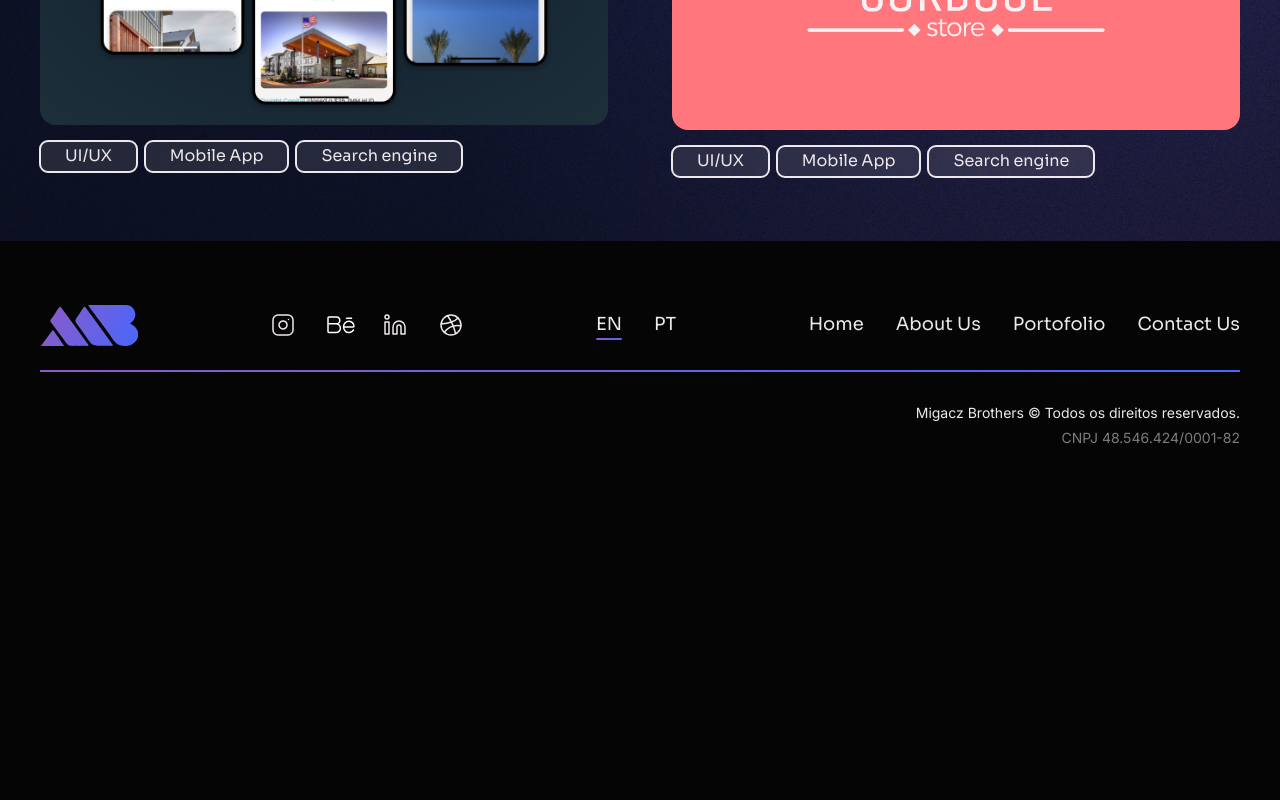
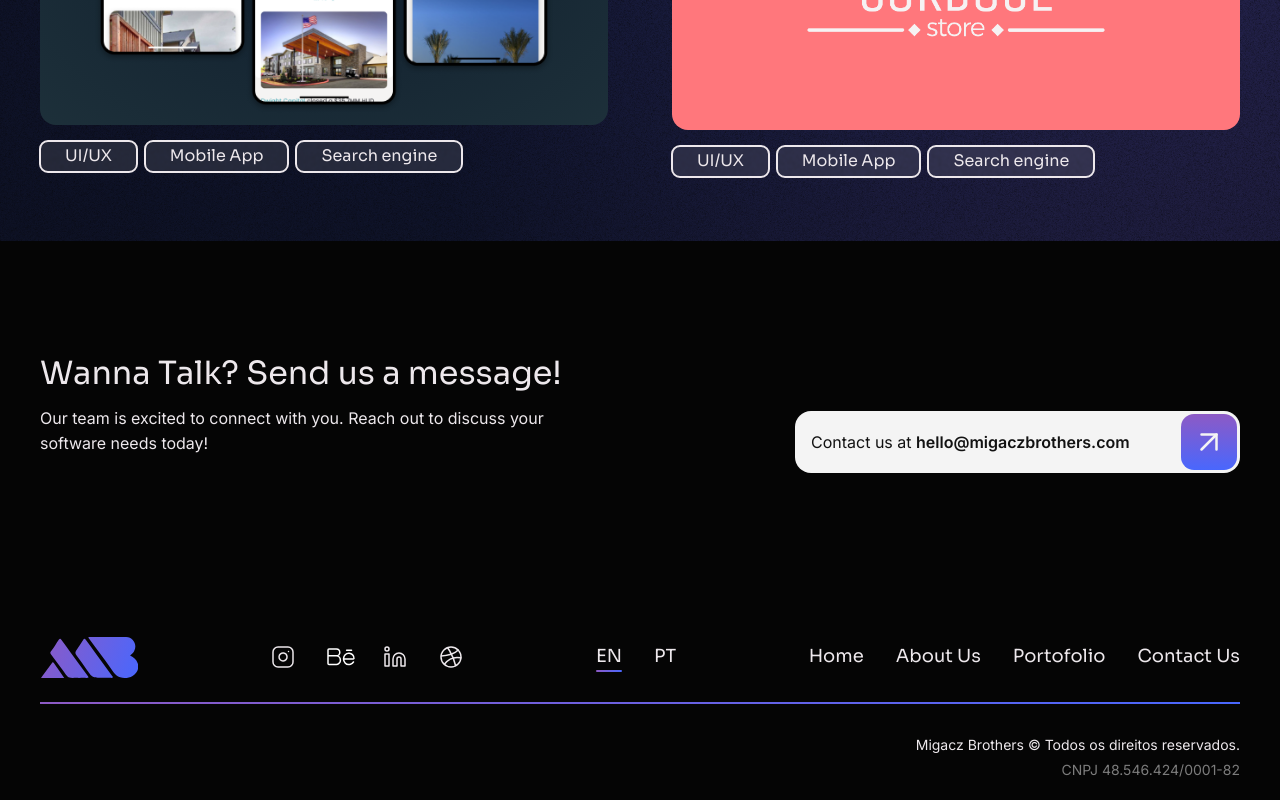
Before and after one commit to Migacz-Brothers/migacz-brothers, a Next.js app: page / in a window 1280 px wide. Shown: the part 2397-3197 px from the top of the page. Before the commit the page ends 2865 px from the top, so only its background shows below. Built offline with nearby package versions, Linux system fonts and the light colour scheme.

Commit message:
add ContactUs

```diff
--- a/app/page.tsx
+++ b/app/page.tsx
@@ -1,6 +1,7 @@
 import Hero from '@/components/Hero';
 import AboutUs from '@/components/AboutUs';
 import Portfolio from '@/components/Portfolio';
+import ContactUs from '@/components/ContactUs/ContactUs';
 
 export default function Home() {
   return (
@@ -8,6 +9,7 @@ export default function Home() {
       <Hero />
       <AboutUs />
       <Portfolio />
+      <ContactUs />
     </main>
   );
 }
--- /dev/null
+++ b/components/ContactUs/ContactUs.tsx
@@ -0,0 +1,26 @@
+import Cta from '../Cta';
+import { h2, p, section } from '../design-system';
+import cn from 'clsx';
+
+export default function ContactUs() {
+  return (
+    <section>
+      <div className={section}>
+        <div className='flex lg:flex-row flex-col justify-between md:pb-36 gap-4 lg:items-end pt-28 pb-32'>
+          <div>
+            <h3 className={cn(h2, 'pb-2 lg:pb-3 lg:!text-[2rem]')}>
+              Wanna Talk? Send us a message!
+            </h3>
+            <p className={cn(p, 'pb-4 max-w-lg')}>
+              Our team is excited to connect with you. Reach out to discuss your
+              software needs today!
+            </p>
+          </div>
+          <div className='w-full max-w-[445px]'>
+            <Cta />
+          </div>
+        </div>
+      </div>
+    </section>
+  );
+}
--- a/components/Portfolio.tsx
+++ b/components/Portfolio.tsx
@@ -9,7 +9,7 @@ import Dwight from '@/public/portfolio/dwight.png';
 
 export default function Portfolio() {
   return (
-    <div className='blue-noise-background md:pt-16 pt-9 md:pb-16 pb-9 mb-9 md:mb-16'>
+    <div className='blue-noise-background md:pt-16 pt-9 md:pb-16 pb-9'>
       <span
         className='opacity-0 h-0 w-0 relative bottom-[136px]'
         id='portfolio'
```
